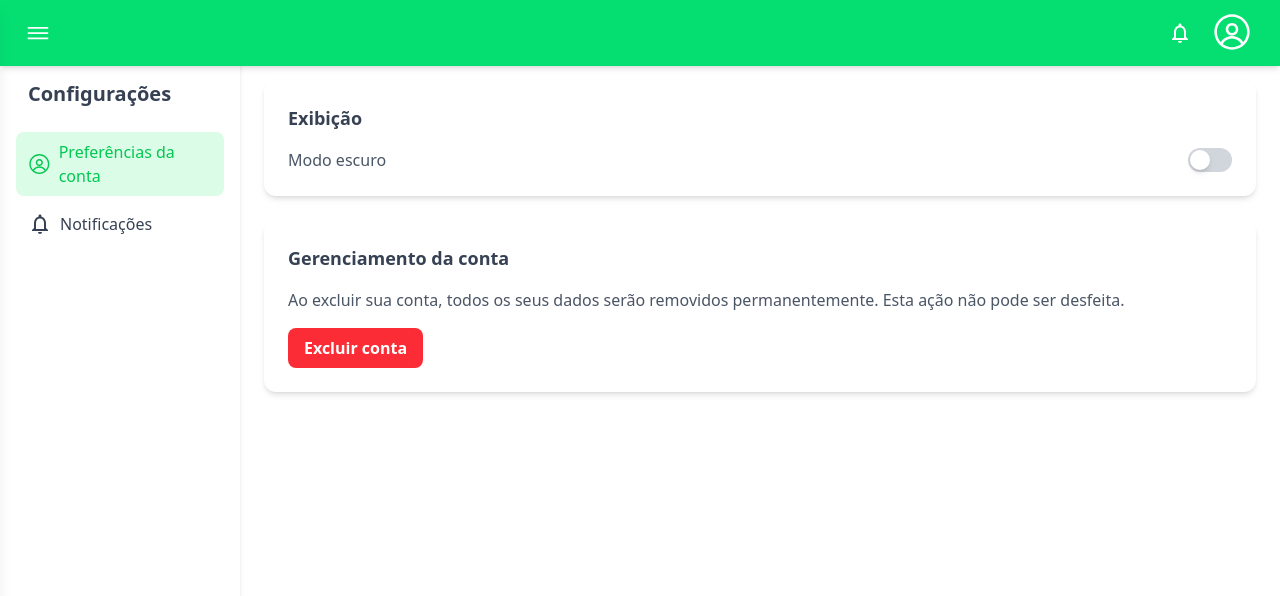
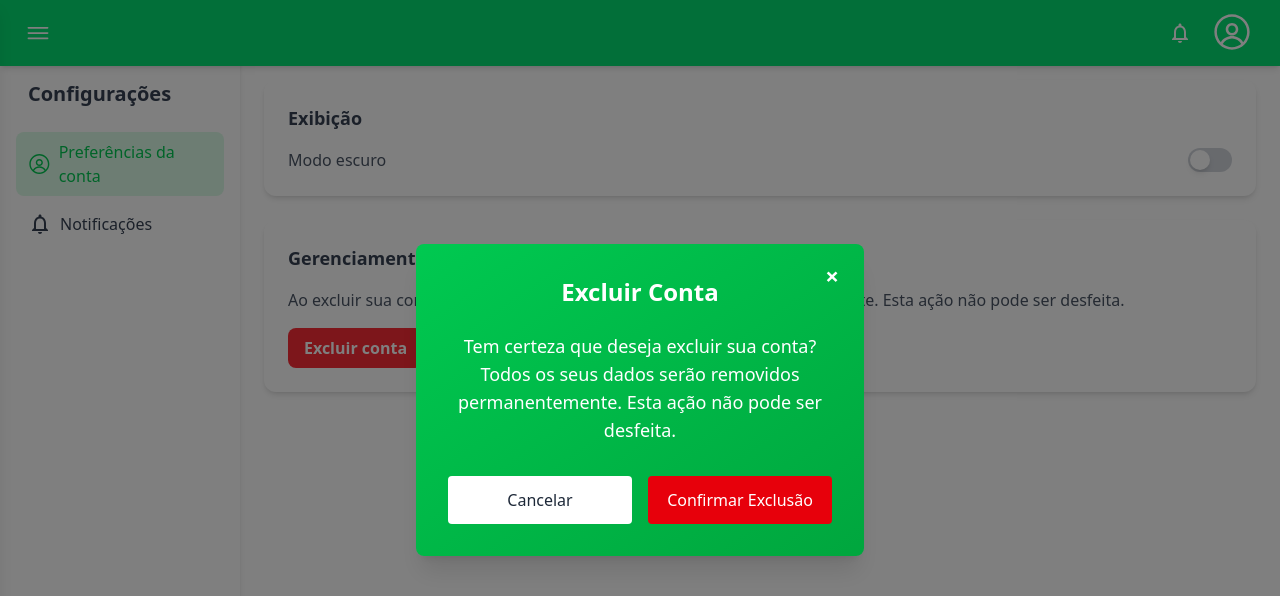
Before and after one commit to fabriciorostand/fintech-frontend, a React (Vite) app: page /configurations in a window 1280 px wide. Both pictures are taken after a click on the button "Excluir conta". Shown: the top 596 px of the page. Built offline with nearby package versions, Linux system fonts and the light colour scheme.

Commit message:
feat: add delete user functionality

```diff
--- a/src/components/ui/exclusion-confirmation.tsx
+++ b/src/components/ui/exclusion-confirmation.tsx
@@ -28,7 +28,7 @@ export function ExclusionConfirmation({
             <div className="bg-linear-to-br from-green-500 to-green-600 rounded-lg shadow-xl w-full max-w-md p-8 relative">
                 <button
                     onClick={onClose}
-                    className="absolute top-4 right-4 text-white transition-colors duration-200 text-2xl font-bold w-8 h-8 flex items-center justify-center rounded-full hover:bg-green-400"
+                    className="absolute top-4 right-4 text-white transition-colors duration-200 text-2xl font-bold w-8 h-8 flex items-center justify-center rounded-full hover:bg-green-400 hover:cursor-pointer"
                     type="button"
                     disabled={isDeleting}
                     aria-label="Fechar"
@@ -51,7 +51,7 @@ export function ExclusionConfirmation({
                         type="button"
                         onClick={onClose}
                         disabled={isDeleting}
-                        className="bg-white text-gray-800 p-3 rounded w-full hover:bg-gray-200 transition-colors duration-200 font-medium disabled:opacity-50 disabled:cursor-not-allowed"
+                        className="bg-white text-gray-800 p-3 rounded w-full hover:bg-gray-200 transition-colors duration-200 font-medium hover:cursor-pointer disabled:opacity-50 disabled:cursor-not-allowed"
                     >
                         Cancelar
                     </Button>
@@ -59,7 +59,7 @@ export function ExclusionConfirmation({
                         type="button"
                         onClick={handleConfirm}
                         disabled={isDeleting}
-                        className="bg-red-600 bg-opacity-20 text-white p-3 rounded w-full hover:bg-red-500 duration-200 font-medium disabled:opacity-50 disabled:cursor-not-allowed"
+                        className="bg-red-600 bg-opacity-20 text-white p-3 rounded w-full hover:bg-red-500 duration-200 font-medium hover:cursor-pointer disabled:opacity-50 disabled:cursor-not-allowed"
                     >
                         {isDeleting ? 'Excluindo...' : 'Confirmar Exclusão'}
                     </Button>
--- a/src/hooks/useDarkMode.ts
+++ b/src/hooks/useDarkMode.ts
@@ -24,9 +24,6 @@ export function useDarkMode() {
 
   // Aplica o modo escuro sempre que o estado mudar
   useEffect(() => {
-    console.log('Dark mode changed:', isDarkMode);
-    console.log('HTML classes before:', document.documentElement.classList.toString());
-
     if (isDarkMode) {
       document.documentElement.classList.add('dark');
       localStorage.setItem('darkMode', 'enabled');
@@ -34,8 +31,6 @@ export function useDarkMode() {
       document.documentElement.classList.remove('dark');
       localStorage.setItem('darkMode', 'disabled');
     }
-
-    console.log('HTML classes after:', document.documentElement.classList.toString());
   }, [isDarkMode]);
 
   return {
--- /dev/null
+++ b/src/hooks/useDeleteAccount.ts
@@ -0,0 +1,45 @@
+import { useState } from "react";
+import { useNavigate } from "react-router-dom";
+import { useDeleteUser } from "../services/use-delete-user";
+
+export function useDeleteAccount() {
+    const [isDeleteModalOpen, setIsDeleteModalOpen] = useState(false);
+    const { mutate: deleteUser, isPending: isDeleting } = useDeleteUser();
+    const navigate = useNavigate();
+
+    const handleDeleteClick = () => {
+        setIsDeleteModalOpen(true);
+    };
+
+    const handleConfirmDelete = () => {
+        const userId = localStorage.getItem('userId');
+        if (userId) {
+            deleteUser(Number(userId), {
+                onSuccess: () => {
+                    // Limpa os dados do localStorage
+                    localStorage.removeItem('userId');
+                    localStorage.removeItem('token');
+                    // Redireciona para a página inicial
+                    navigate('/');
+                    setIsDeleteModalOpen(false);
+                },
+                onError: (error) => {
+                    console.error('Erro ao excluir usuário:', error);
+                    setIsDeleteModalOpen(false);
+                }
+            });
+        }
+    };
+
+    const handleCloseModal = () => {
+        setIsDeleteModalOpen(false);
+    };
+
+    return {
+        isDeleteModalOpen,
+        isDeleting,
+        handleDeleteClick,
+        handleConfirmDelete,
+        handleCloseModal,
+    };
+}
--- a/src/pages/configurations.tsx
+++ b/src/pages/configurations.tsx
@@ -4,9 +4,18 @@ import { Header } from "../components/header";
 import { RxAvatar } from "react-icons/rx";
 import { MdNotificationsNone } from "react-icons/md";
 import { useDarkMode } from "../hooks/useDarkMode";
+import { useDeleteAccount } from "../hooks/useDeleteAccount";
+import { ExclusionConfirmation } from "../components/ui/exclusion-confirmation";
 
 export function Configurations() {
     const { isDarkMode, toggleDarkMode } = useDarkMode();
+    const {
+        isDeleteModalOpen,
+        isDeleting,
+        handleDeleteClick,
+        handleConfirmDelete,
+        handleCloseModal,
+    } = useDeleteAccount();
 
     return (
         <div className="flex flex-col min-h-screen">
@@ -75,13 +84,26 @@ export function Configurations() {
                     <div className="bg-white dark:bg-gray-800 shadow-md rounded-xl p-6">
                         <h2 className="text-lg font-semibold text-gray-700 dark:text-white mb-4">Gerenciamento da conta</h2>
                         <p className="text-gray-600 dark:text-white mb-4">Ao excluir sua conta, todos os seus dados serão removidos permanentemente. Esta ação não pode ser desfeita.</p>
-                        <button className="bg-red-500 hover:bg-red-600 text-white font-semibold px-4 py-2 rounded-lg transition hover:cursor-pointer">
-                            Excluir conta
+                        <button
+                            onClick={handleDeleteClick}
+                            disabled={isDeleting}
+                            className="bg-red-500 hover:bg-red-600 text-white font-semibold px-4 py-2 rounded-lg transition hover:cursor-pointer disabled:opacity-50 disabled:cursor-not-allowed"
+                        >
+                            {isDeleting ? 'Excluindo...' : 'Excluir conta'}
                         </button>
                     </div>
                 </section>
             </main>
 
+            <ExclusionConfirmation
+                isOpen={isDeleteModalOpen}
+                onClose={handleCloseModal}
+                onConfirm={handleConfirmDelete}
+                title="Excluir Conta"
+                message="Tem certeza que deseja excluir sua conta? Todos os seus dados serão removidos permanentemente. Esta ação não pode ser desfeita."
+                isDeleting={isDeleting}
+            />
+
             <Footer />
         </div>
     )
--- /dev/null
+++ b/src/services/use-delete-user.ts
@@ -0,0 +1,31 @@
+import { useMutation, useQueryClient } from "@tanstack/react-query";
+
+export function useDeleteUser() {
+  const queryClient = useQueryClient();
+
+  return useMutation({
+    mutationFn: async (userId: number) => {
+      const response = await fetch(`${import.meta.env.VITE_API_URL}/api/users/${userId}`, {
+        method: 'DELETE',
+        headers: {
+          'Content-Type': 'application/json',
+        },
+      });
+
+      if (!response.ok) {
+        throw new Error('Failed to delete user');
+      }
+
+      // Status 204 NO_CONTENT não tem corpo na resposta
+      return null;
+    },
+
+    onSuccess: () => {
+      // Invalida todas as queries que começam com 'get-bank-accounts'
+      queryClient.invalidateQueries({
+        queryKey: ['get-users'],
+        exact: false
+      });
+    },
+  });
+}
```
